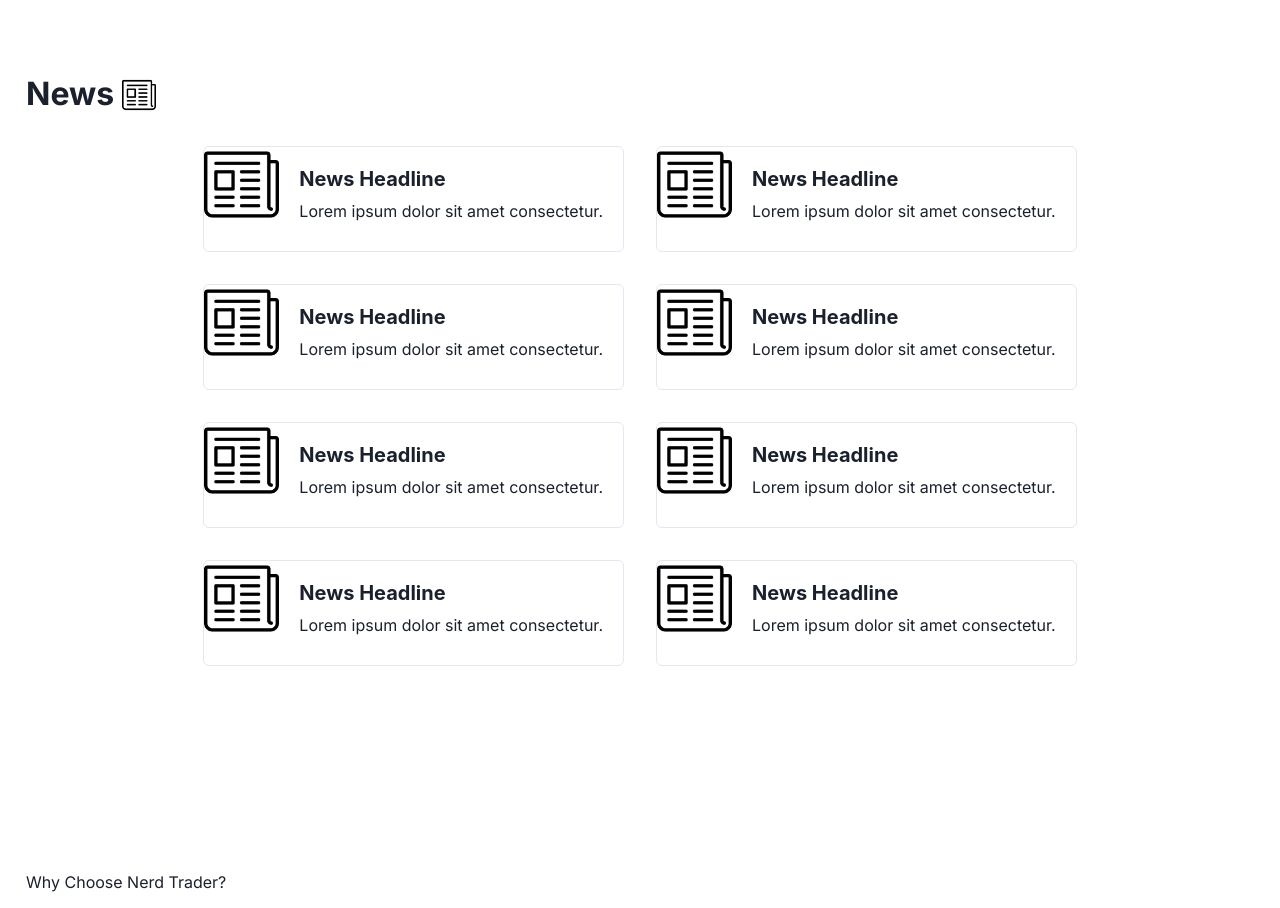
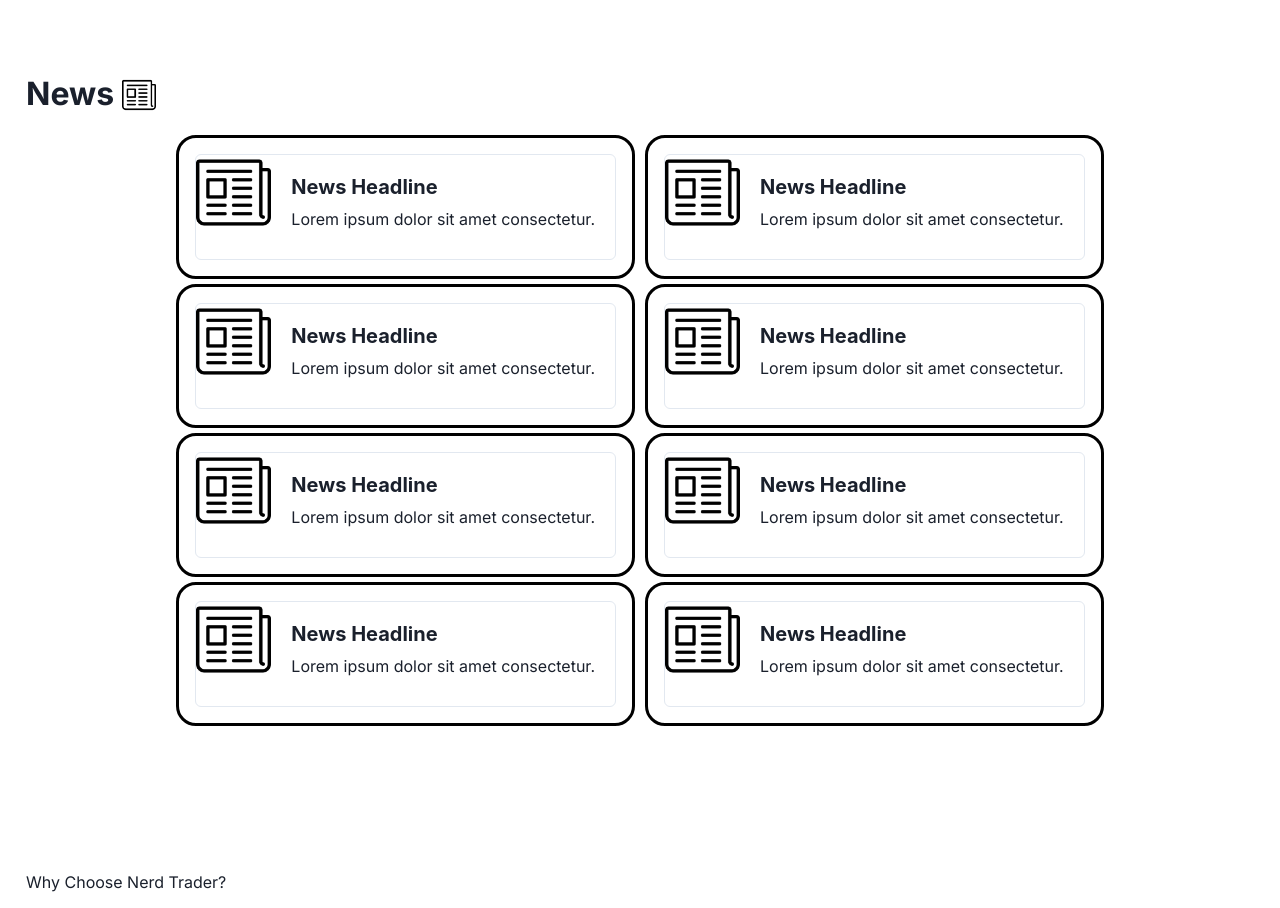
Before and after one commit to HindzSight/NerdTrader, a Next.js app: page / in a window 1280 px wide. Shown: the part 1620-2528 px from the top of the page. Built offline with nearby package versions, Linux system fonts and the light colour scheme.

Commit message:
[CSS] News Section Border

```diff
--- a/app/NewsSection.module.css
+++ b/app/NewsSection.module.css
@@ -32,6 +32,9 @@
     display:flex;
     align-items: center;
     padding: 2vh;
+    border: 3px solid black;
+    border-radius : 20px;
+    margin:5px;
 }
 
 .p{
```
